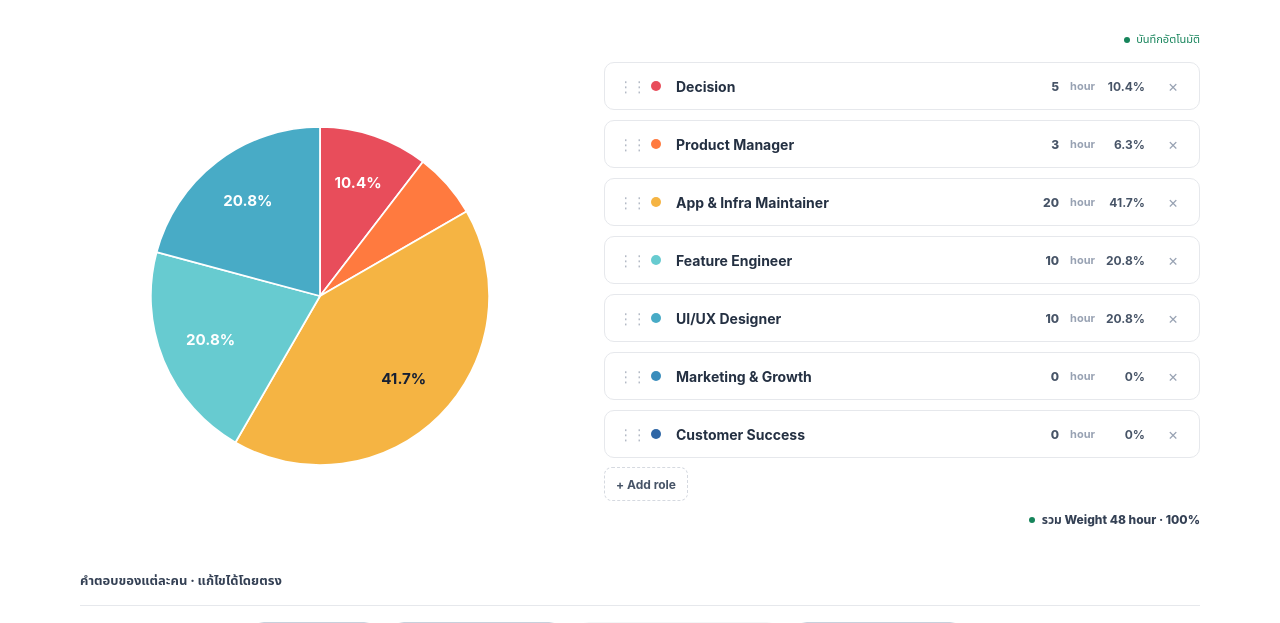
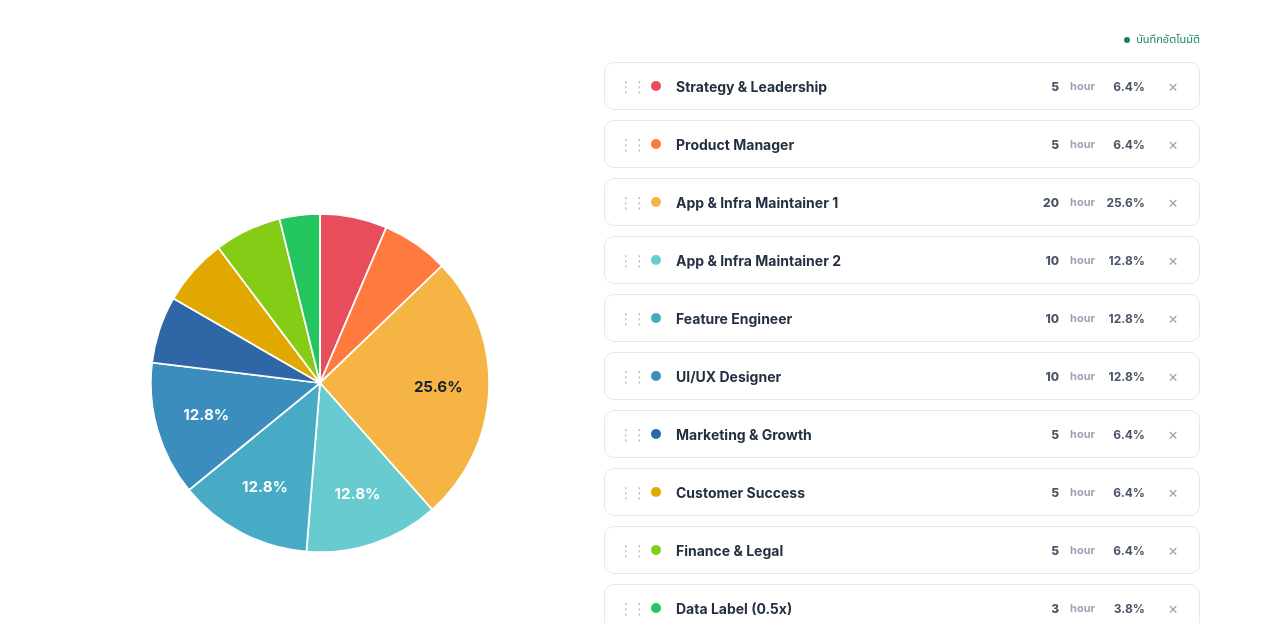
Before and after one commit to Ocean-eyes-Org/startup-plan, a plain HTML site: page index.html in a window 1280 px wide. Shown: the part 177-800 px from the top of the page. Drawn offline with Linux system fonts and the light colour scheme.

Commit message:
fix(storage): align screen one defaults with screen two
- Share screen two defaults and assignments with screen one
- Bump screen one storage key and fall back to screen two data

```diff
--- a/index.html
+++ b/index.html
@@ -484,26 +484,8 @@
   const LEGACY_ASSIGNMENT_STORAGE_KEY = 'lets-talk-role-only-v1';
   const SOURCE_STORAGE_KEY = 'lets-talk-responses-v4';
   const SCREEN_KEYS = {
-    1:'lets-talk-role-only-v4-screen-1',
+    1:'lets-talk-role-only-v5-screen-1',
     2:'lets-talk-role-only-v4-screen-2'
-  };
-
-  const SCREEN_ONE_DEFAULT_WEIGHTS = {
-    'decision':5,
-    'product-manager':3,
-    'app-infra-maintainer':20,
-    'feature-engineer':10,
-    'uiux-designer':10,
-    'marketing-growth':0,
-    'customer-success':0
-  };
-
-  const SCREEN_ONE_DEFAULT_ASSIGNMENTS = {
-    Tonnam:['decision','product-manager','feature-engineer','uiux-designer'],
-    Yok:['app-infra-maintainer','feature-engineer'],
-    Ohm:['app-infra-maintainer'],
-    Phufa:['feature-engineer'],
-    Hope:[]
   };
 
   const SCREEN_TWO_DEFAULT_ROLE_DEFS = [
@@ -531,10 +513,10 @@
   function emptyData(){ return Object.fromEntries(participants.map(p => [p.name, []])); }
   function defaultRoles(){ return ROLE_DEFS.map(role => ({...role, weight:role.defaultWeight})); }
   function screenOneDefaultRoles(){
-    return ROLE_DEFS.map(role => ({...role, weight:SCREEN_ONE_DEFAULT_WEIGHTS[role.id] ?? role.defaultWeight}));
+    return screenTwoDefaultRoles();
   }
   function screenOneDefaultAssignments(){
-    return Object.fromEntries(participants.map(p => [p.name, [...(SCREEN_ONE_DEFAULT_ASSIGNMENTS[p.name] || [])]]));
+    return screenTwoDefaultAssignments();
   }
   function screenTwoDefaultRoles(){
     return SCREEN_TWO_DEFAULT_ROLE_DEFS.map(role => ({ ...role, weight: role.defaultWeight }));
@@ -568,7 +550,7 @@
     const assignments = screenOneDefaultAssignments();
 
     try{
-      const raw = localStorage.getItem(SCREEN_KEYS[1]);
+      const raw = localStorage.getItem(SCREEN_KEYS[1]) || localStorage.getItem(SCREEN_KEYS[2]);
       if(raw){
         const parsed = JSON.parse(raw) || {};
         roles = restoreRoles(roles, parsed);
```
